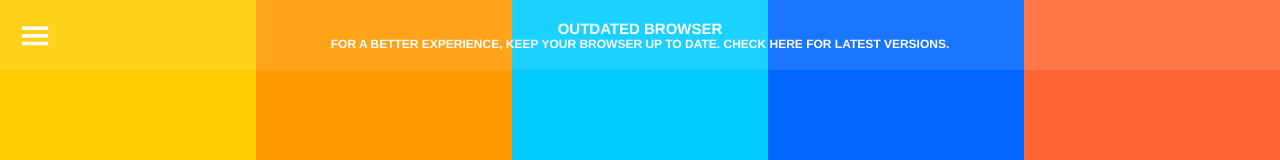
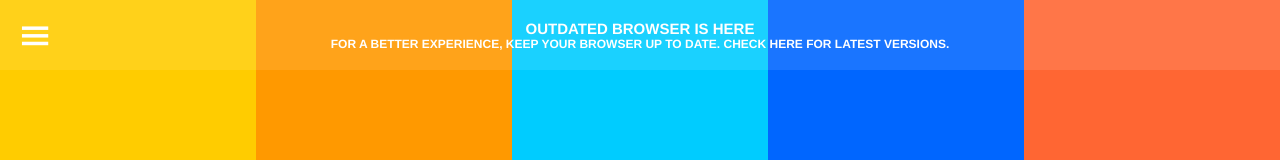
Before and after one commit to hyelimmmm/flex, a plain HTML site: page index.html in a window 1280 px wide. Shown: the top 160 px of the page. Drawn offline with Linux system fonts and the light colour scheme.

Commit message:
Update index.html

```diff
--- a/index.html
+++ b/index.html
@@ -17,7 +17,7 @@
         <!--햄버거버튼-->
         <a href="#" id="ham">≡</a>
         <!--전체타이틀-->
-        <h1>OUTDATED BROWSER</h1>
+        <h1>OUTDATED BROWSER IS HERE</h1>
         <h2>FOR A BETTER EXPERIENCE, KEEP YOUR BROWSER UP TO DATE. CHECK HERE FOR LATEST VERSIONS.</h2>
     </header>
 
```
